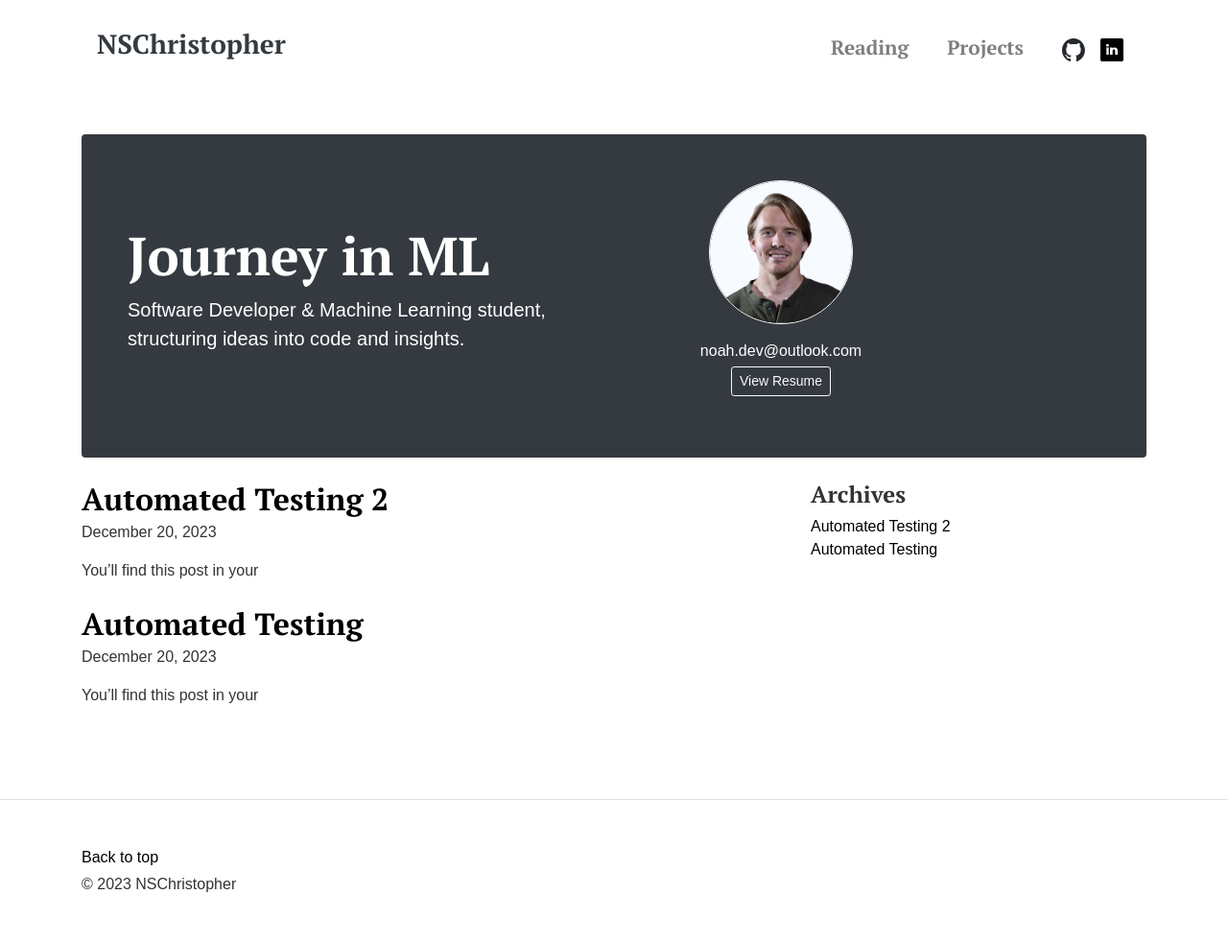
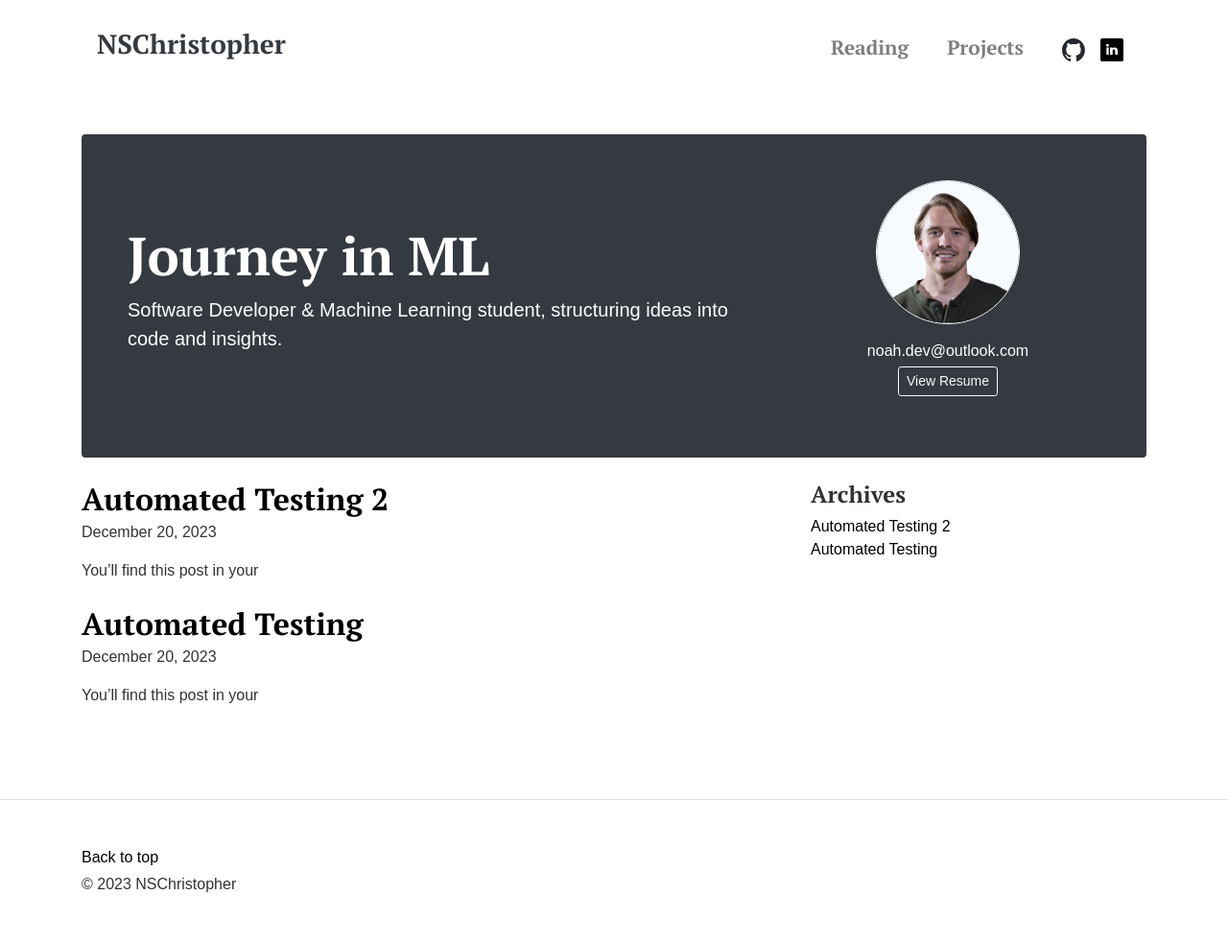
Before and after one commit to NSChristopher/NSChristopher.github.io, a Jekyll site: the page built from index.html, in a window 1280 px wide. Shown: the whole page at 96% size. Built offline with Jekyll 4.4.1, drawn with Linux system fonts in a browser that asks for light colours.

Commit message:
Update index.html

```diff
--- a/index.html
+++ b/index.html
@@ -7,7 +7,7 @@
 <div class="p-5 mb-4 text-white rounded bg-dark">
   <div class="row align-items-center">
     <!-- Left: Title & Tagline -->
-    <div class="col-md-6">
+    <div class="col-md-8">
       <h1 class="display-4 fst-italic">Journey in ML</h1>
       <p class="lead">Software Developer &amp; Machine Learning student, structuring ideas into code and insights.</p>
     </div>
```
